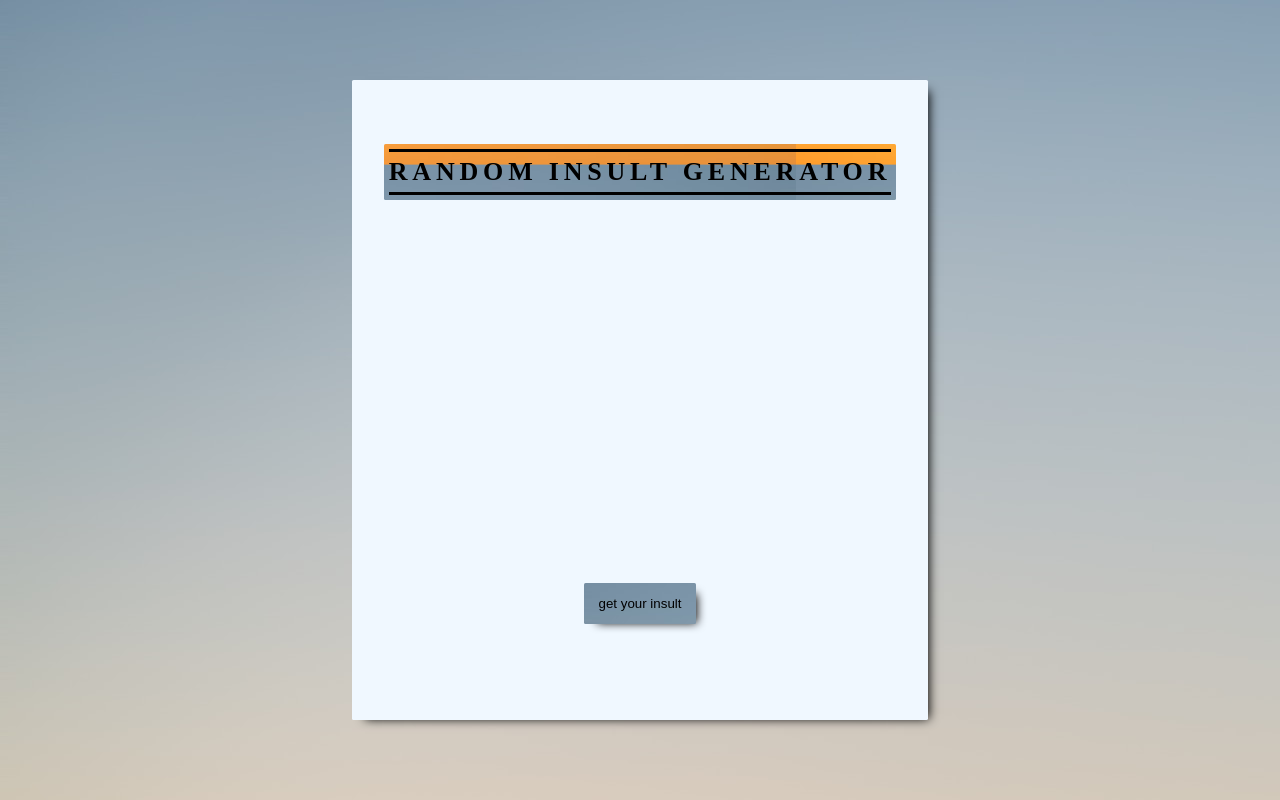
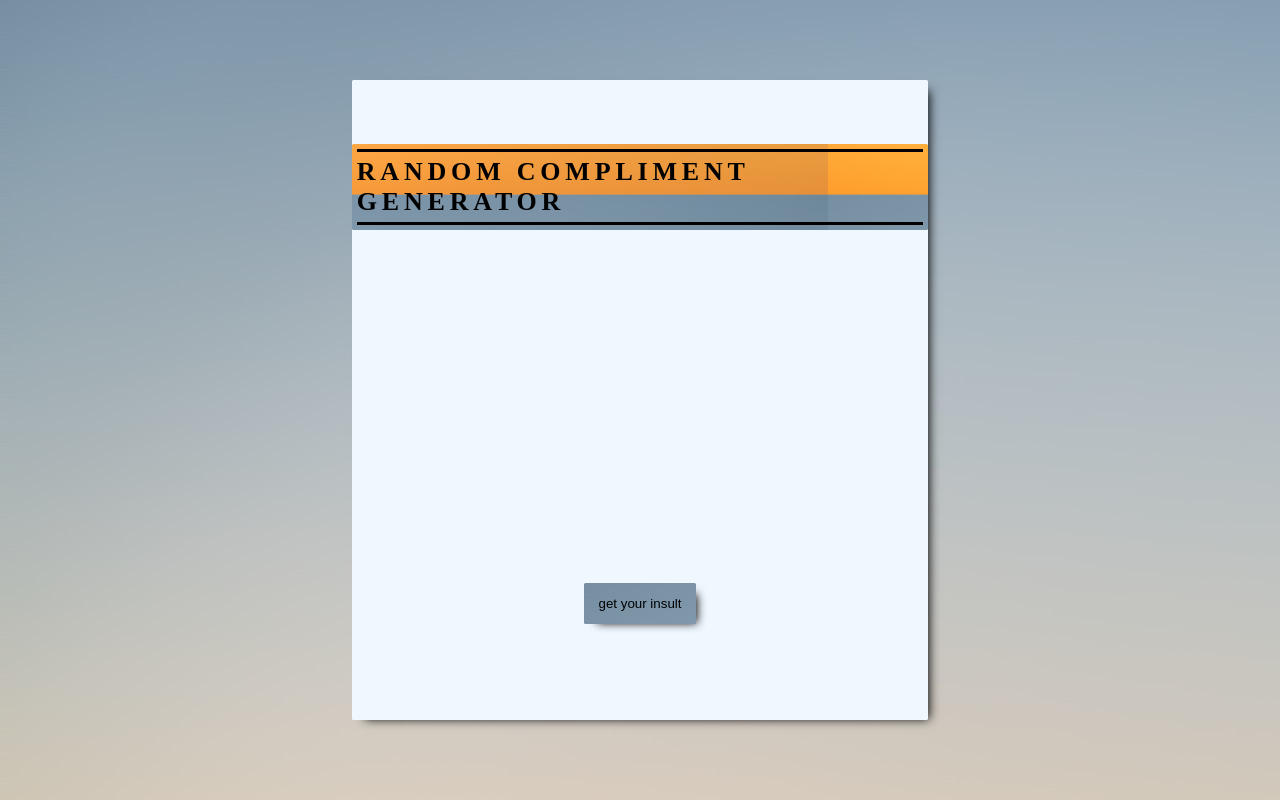
Before and after one commit to Fukah01/Compliments_Generator, a plain HTML site: page index.html in a window 1280 px wide. Drawn offline with Linux system fonts and the light colour scheme.

Commit message:
changed the title

```diff
--- a/index.html
+++ b/index.html
@@ -3,12 +3,12 @@
   <head>
     <meta charset="UTF-8" />
     <meta name="viewport" content="width=device-width, initial-scale=1.0" />
-    <title>random insult generator</title>
+    <title>random Compliment generator</title>
     <link rel="stylesheet" href="style.css" />
   </head>
   <body>
     <div id="mainContainer">
-      <h1>Random Insult Generator</h1>
+      <h1>Random Compliment Generator</h1>
       <div id="txtWrapper">
         <p id="outputTxt" class="animateTxt"></p>
       </div>
```
